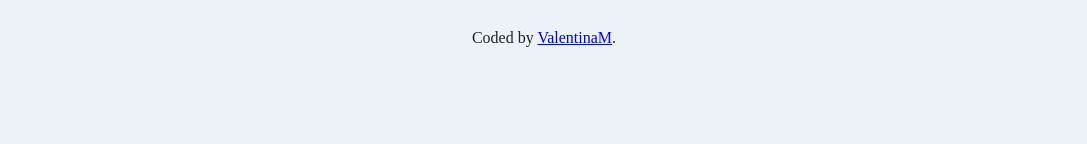
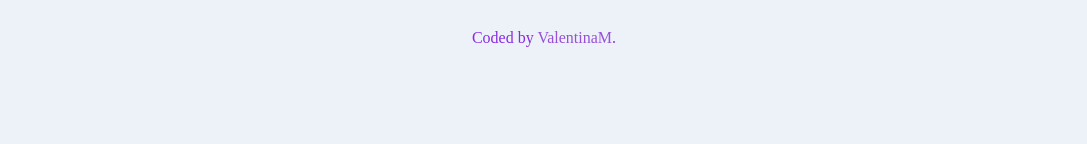
Before and after one commit to vanjamilicevic/testimonials-grid, a plain HTML site: page index.html in a window 1280 px wide. Shown: the top 144 px of the page, without its empty margins (96-1183 px from the left). Drawn offline with Linux system fonts and the light colour scheme.

Commit message:
Slightly changed page author styling - Changed color - Removed link text decoration

```diff
--- a/CSS/styles.css
+++ b/CSS/styles.css
@@ -7,8 +7,17 @@
 
     margin-top: 30px;
     margin-bottom: 100px;
+
     text-align: center;
+    color: blueviolet;
 }
+
+.author a {
+
+    color: #9651d6;
+    text-decoration: none;
+}
+
 
 /*
     Card container contains 5 cards which represent testimonials.
```
